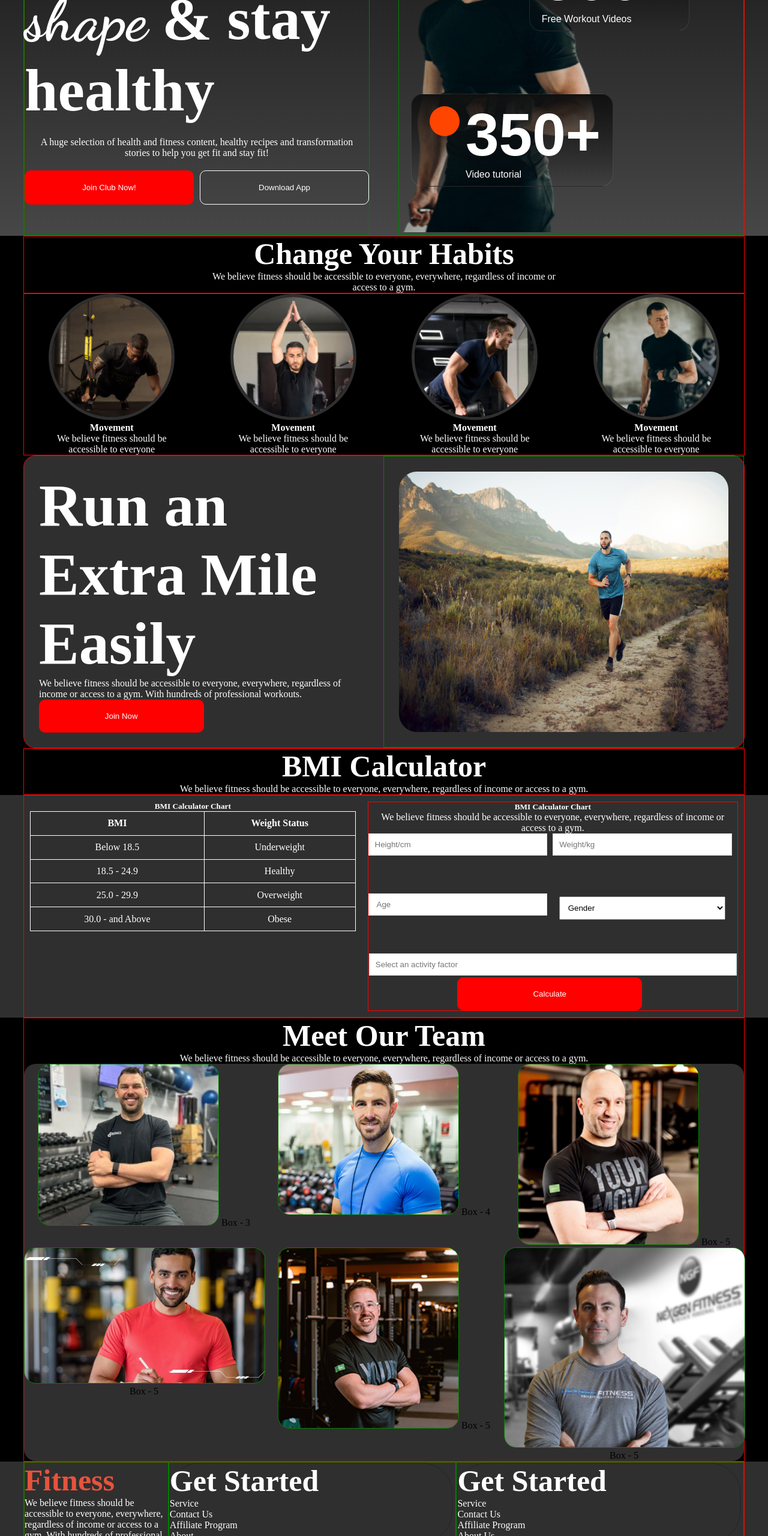
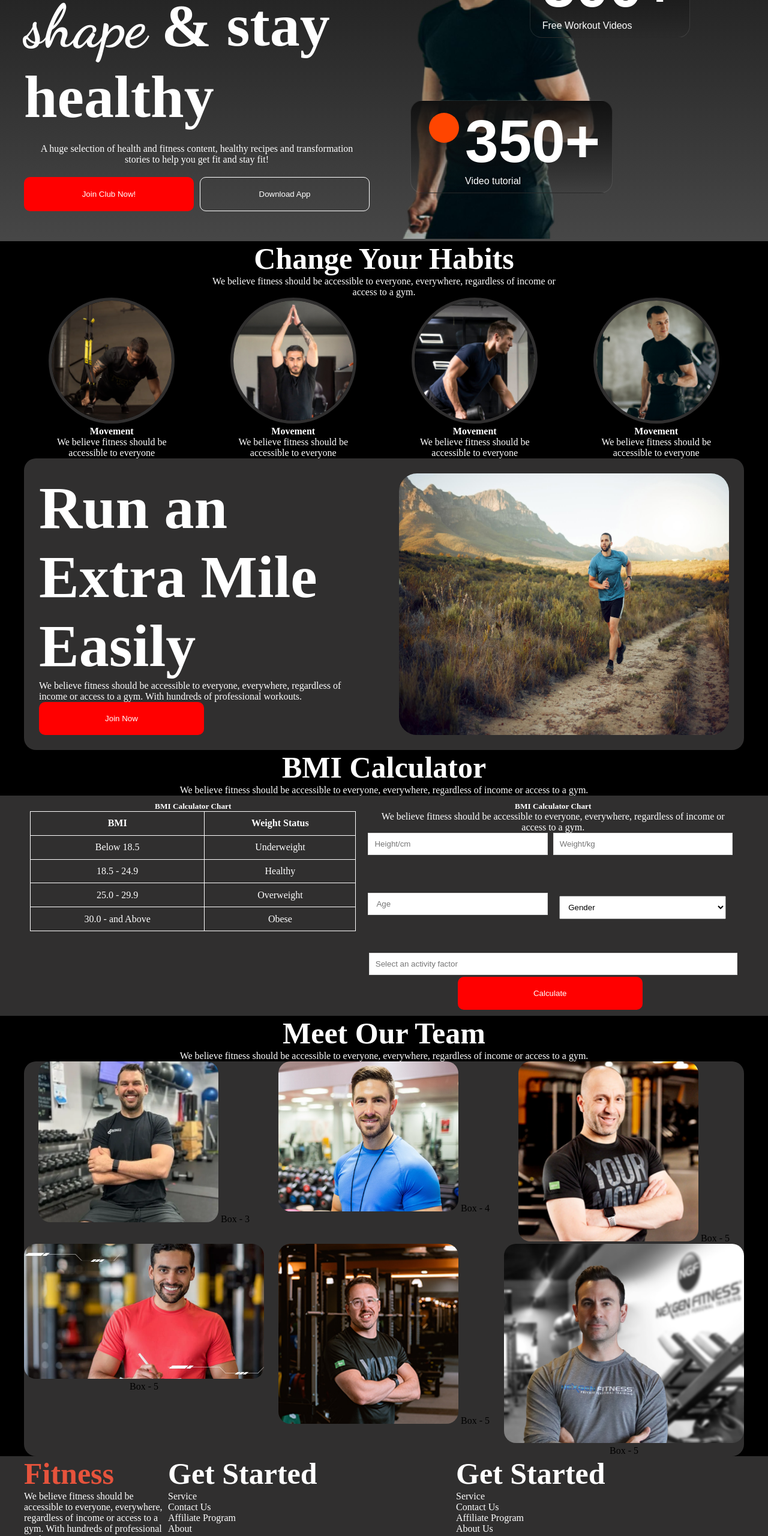
Before and after one commit to MD-Rayhan-kabir/Fitness, a plain HTML site: page index.html in a window 1280 px wide. Shown: the part 240-2800 px from the top of the page at 60% size. Drawn offline with Linux system fonts and the light colour scheme; a web font is replaced by a local one.

Commit message:
last commit

```diff
--- a/index.html
+++ b/index.html
@@ -11,7 +11,7 @@
 <body>
     <header class="navber-main">
         <div class="navber-continure">
-        <h2>Fitness</h2>
+        <h2 style="font-size: 50px;">Fitness</h2>
         <div class="navber-manu">
             <button class="manu-btn">Home</button>
             <button class="manu-btn"> Service</button>
@@ -209,13 +209,13 @@
     </main>
     <footer>
         <div class="footer-manu">
-            <div class="navber-continure">
-                <div class="footer-text" style="width:20%;border: 1px solid green;">
+            <div class="navber-continure" >
+                <div class="footer-text" style="width:20%; ">
             <h2 style="font-size: 50px;">Fitness</h2>
             <p>We believe fitness should be accessible to everyone, everywhere, regardless of income or access to a gym. With hundreds of professional workouts.</p>
              </div>
-             <div class="footer-text1" style=" width: 40%;border: 1px solid green;">
-                <div class="navber-manu">
+             <div class="footer-text1" style=" width: 40%;">
+                <div class="footer-manu">
                     <h3>Get Started</h3>
                     <li>Service</li>
                     <li>Contact Us</li>
@@ -223,8 +223,8 @@
                     <li>About</li>
                  </div>
                  </div>
-                 <div class="footer-text1" style=" width: 40%;border: 1px solid green;">
-                    <div class="navber-manu">
+                 <div class="footer-text1" style=" width: 40%;">
+                    <div class="footer-manu">
                         <h3>Get Started</h3>
                         <li>Service</li>
                         <li>Contact Us</li>
--- a/style/resposive.css
+++ b/style/resposive.css
@@ -14,7 +14,7 @@
     .hero-text{
         width: 100%;
        color: white;
-       border: 1px solid green;
+
        align-content: center;
        text-align: start;
        }
@@ -69,7 +69,7 @@
     .hero-text{
      width: 100%;
     color: white;
-    border: 1px solid green;
+
     align-content: center;
     text-align: start;
     }
--- a/style/style.css
+++ b/style/style.css
@@ -14,7 +14,6 @@
 }
 .navber-continure{
     max-width: 1200px;
-    border: 1px solid red;
     margin: 0 auto;
     display: flex;
     justify-content: space-between;
@@ -53,7 +52,6 @@ h2{
 }
 .continure{
     max-width: 1200px;
-    border: 1px solid red;
     margin: 0 auto;
     display: flex;
     gap: 4%;
@@ -64,7 +62,6 @@ h2{
 .hero-text{
     width: 48%;
     color: white;
-    border: 1px solid green;
     align-content: center;
     text-align: center;
 }
@@ -101,14 +98,11 @@ span{
     background-color: transparent;
     border: 1px solid white;
 }
-.hero-image{
-    border: 1px solid green;
-}
+
 .hero-img-btn{
     background: #000;
     color: white;
     width: 200px;
-    border: 1px solid green;
     border-radius: 10px;
 }
 
@@ -116,7 +110,7 @@ span{
 .imge{
 
     width: 48%;
-    border: 1px solid green;
+
     position: relative;
     font-family: Arial;
   }
@@ -170,11 +164,11 @@ h3{
     max-width: 1200px;
     margin: 0 auto;
    text-align: center;
-    border: 1px solid red;
+
 }
 .continure-4img{
     max-width: 1200px;
-    border: 1px solid red;
+
     margin: 0 auto;
     display: flex;
     gap: 10px;
@@ -198,7 +192,7 @@ h4{
 .hero-run{
     max-width: 1200px;
     margin: 0 auto;
-    border: 1px solid red;
+
     background-color: #302f2f;
     border-radius: 20px;
     display: flex;
@@ -212,7 +206,7 @@ h4{
 .hero-run-image{
     width: 50%;
     padding: 25px;
-    border: 1px solid green;
+
 
 }
 .hero-run-image img{
@@ -234,7 +228,7 @@ table, th, td {
     margin: 10px;
 }
 .BMI-form{
-    border: 1px solid red;
+
     margin: 10px;
 }
 
@@ -278,7 +272,7 @@ table, th, td {
 .box1 img {
 
     max-width: 100%;
-    border: 1px solid green;
+
     border-radius: 20px;
 }
 
```
